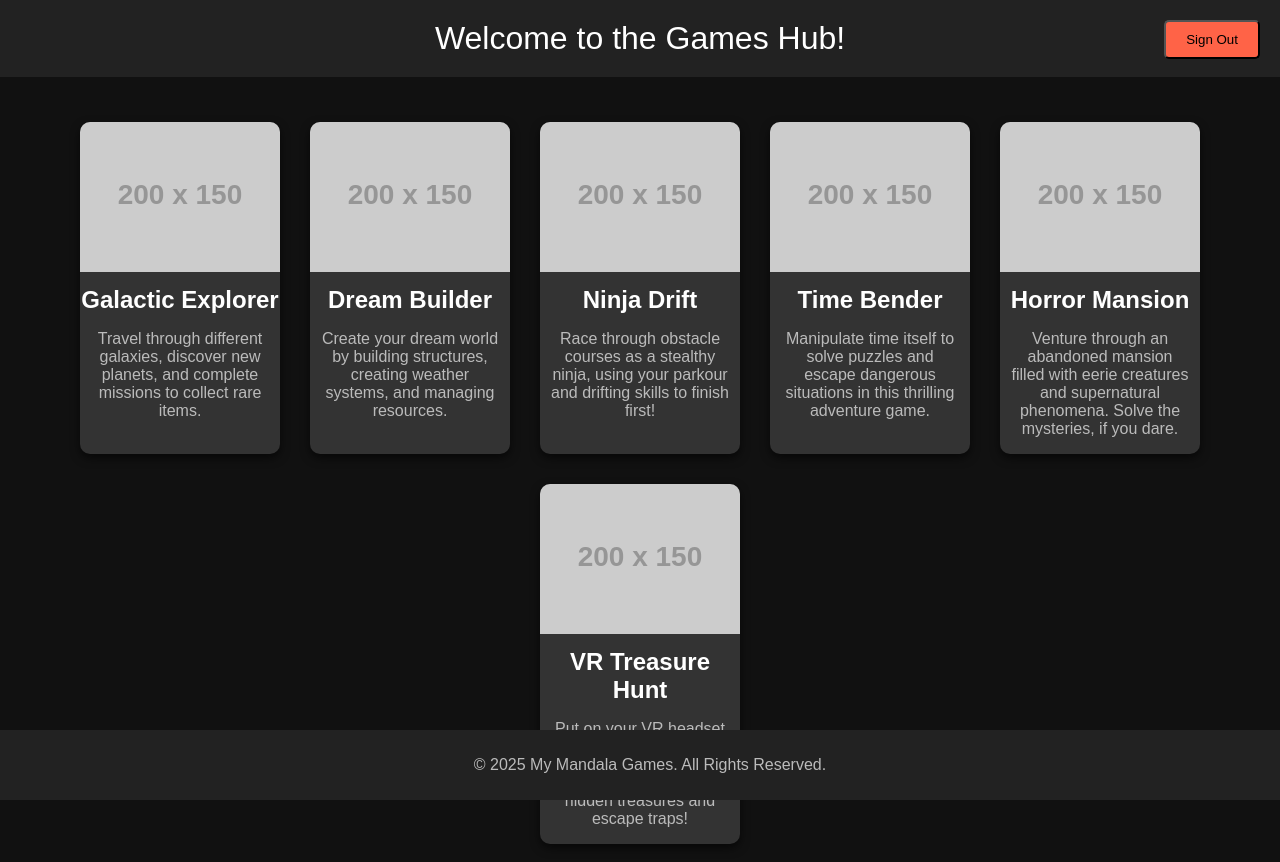
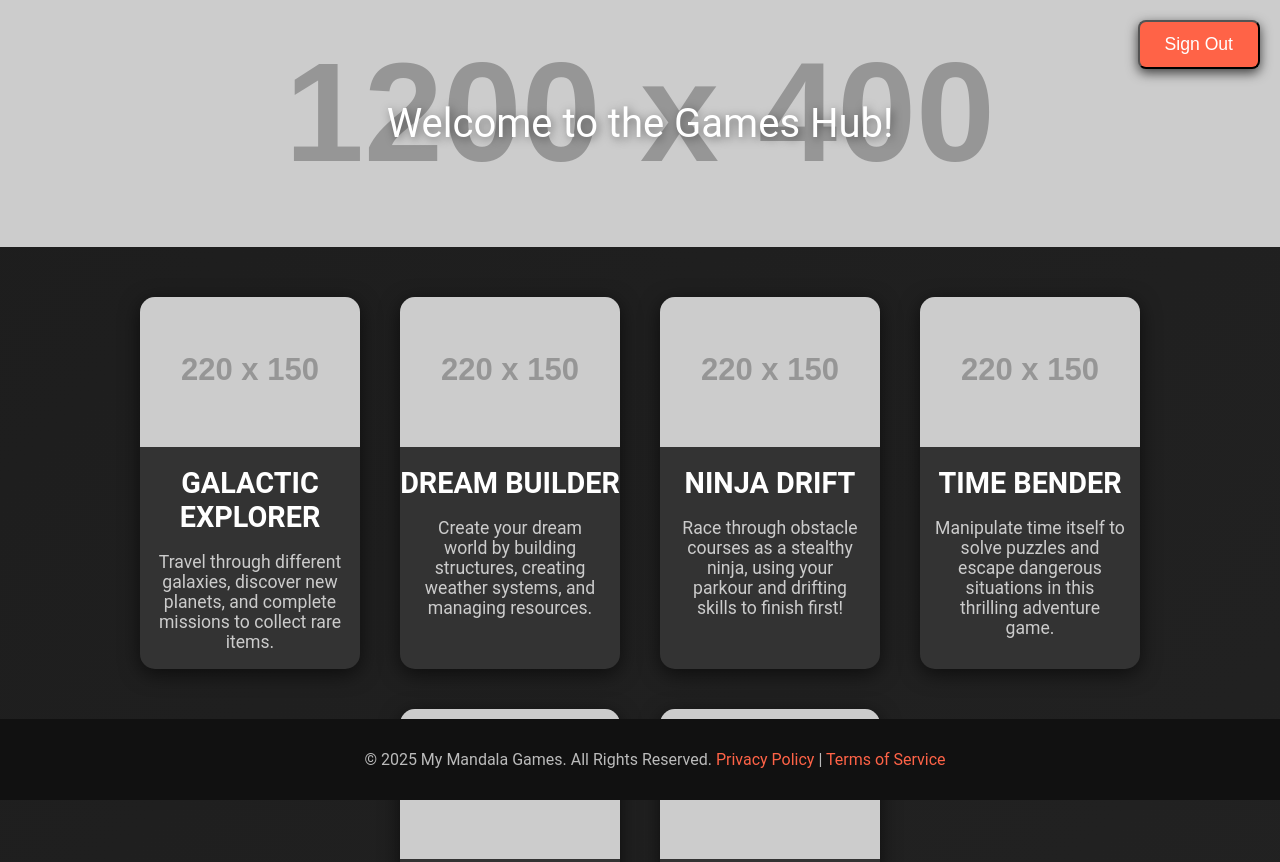
Before and after one commit to tadhgkelleher/games, a plain HTML site: page games.html in a window 1280 px wide. Shown: the top 862 px of the page. Drawn offline with Linux system fonts and the light colour scheme; placeholder pictures from the web are drawn by us.

Commit message:
Update games.html

```diff
--- a/games.html
+++ b/games.html
@@ -5,7 +5,6 @@
   <meta name="viewport" content="width=device-width, initial-scale=1.0">
   <title>Games Hub</title>
 
-  <!-- Firebase SDKs (use the same Firebase setup as before) -->
   <script type="module">
     import { getAuth, signOut } from "https://www.gstatic.com/firebasejs/9.6.10/firebase-auth.js";
     const auth = getAuth();
@@ -22,19 +21,23 @@
 
   <style>
     body {
-      font-family: Arial, sans-serif;
-      background-color: #111;
+      font-family: 'Roboto', sans-serif;
+      background: linear-gradient(135deg, #1d1d1d, #222);
       color: white;
       margin: 0;
       padding: 0;
-      overflow: hidden;
+      overflow-x: hidden;
     }
 
     header {
-      background-color: #222;
-      padding: 20px;
+      background-image: url('https://via.placeholder.com/1200x400/111/000?text=Welcome+to+Games+Hub');
+      background-size: cover;
+      background-position: center;
+      padding: 100px 20px;
       text-align: center;
-      font-size: 2rem;
+      font-size: 2.5rem;
+      color: #fff;
+      text-shadow: 2px 2px 10px rgba(0, 0, 0, 0.5);
     }
 
     .game-container {
@@ -46,34 +49,45 @@
 
     .game-card {
       background-color: #333;
-      border-radius: 10px;
-      margin: 15px;
-      width: 200px;
+      border-radius: 15px;
+      margin: 20px;
+      width: 220px;
       text-align: center;
-      box-shadow: 0 4px 10px rgba(0, 0, 0, 0.6);
+      box-shadow: 0 5px 20px rgba(0, 0, 0, 0.6);
       cursor: pointer;
-      transition: transform 0.3s ease, box-shadow 0.3s ease;
+      overflow: hidden;
+      position: relative;
+      transition: transform 0.3s ease, box-shadow 0.3s ease, opacity 0.3s ease;
     }
 
     .game-card:hover {
-      transform: scale(1.1);
-      box-shadow: 0 6px 15px rgba(0, 0, 0, 0.8);
+      transform: scale(1.05);
+      box-shadow: 0 8px 30px rgba(0, 0, 0, 0.8);
+      opacity: 1;
     }
 
     .game-card img {
       width: 100%;
-      border-radius: 10px 10px 0 0;
+      height: 150px;
+      object-fit: cover;
+      transition: transform 0.4s ease;
+    }
+
+    .game-card:hover img {
+      transform: scale(1.1);
     }
 
     .game-card h3 {
-      font-size: 1.5rem;
-      margin: 10px 0;
+      font-size: 1.8rem;
+      margin: 15px 0;
+      color: #fff;
+      text-transform: uppercase;
     }
 
     .game-card p {
-      font-size: 1rem;
-      padding: 0 10px;
-      color: #bbb;
+      font-size: 1.1rem;
+      padding: 0 15px;
+      color: #ccc;
     }
 
     .sign-out {
@@ -81,10 +95,13 @@
       top: 20px;
       right: 20px;
       background-color: #ff6347;
-      padding: 10px 20px;
-      border-radius: 5px;
+      padding: 12px 25px;
+      font-size: 1.1rem;
+      color: white;
+      border-radius: 8px;
       cursor: pointer;
       transition: background-color 0.3s;
+      box-shadow: 0 4px 12px rgba(0, 0, 0, 0.7);
     }
 
     .sign-out:hover {
@@ -96,9 +113,20 @@
       bottom: 0;
       width: 100%;
       text-align: center;
-      background-color: #222;
-      padding: 10px;
+      background-color: #111;
+      padding: 15px;
       color: #bbb;
+      font-size: 1rem;
+    }
+
+    footer a {
+      color: #ff6347;
+      text-decoration: none;
+      transition: color 0.3s;
+    }
+
+    footer a:hover {
+      color: #ff4500;
     }
   </style>
 </head>
@@ -108,44 +136,38 @@
   </header>
 
   <div class="game-container">
-    <!-- Sample Game 1: Galactic Explorer -->
     <div class="game-card" onclick="window.location.href='galactic_explorer.html'">
-      <img src="https://via.placeholder.com/200x150" alt="Galactic Explorer">
+      <img src="https://via.placeholder.com/220x150/111/fff?text=Galactic+Explorer" alt="Galactic Explorer">
       <h3>Galactic Explorer</h3>
       <p>Travel through different galaxies, discover new planets, and complete missions to collect rare items.</p>
     </div>
 
-    <!-- Sample Game 2: Dream Builder -->
     <div class="game-card" onclick="window.location.href='dream_builder.html'">
-      <img src="https://via.placeholder.com/200x150" alt="Dream Builder">
+      <img src="https://via.placeholder.com/220x150/111/fff?text=Dream+Builder" alt="Dream Builder">
       <h3>Dream Builder</h3>
       <p>Create your dream world by building structures, creating weather systems, and managing resources.</p>
     </div>
 
-    <!-- Sample Game 3: Ninja Drift -->
     <div class="game-card" onclick="window.location.href='ninja_drift.html'">
-      <img src="https://via.placeholder.com/200x150" alt="Ninja Drift">
+      <img src="https://via.placeholder.com/220x150/111/fff?text=Ninja+Drift" alt="Ninja Drift">
       <h3>Ninja Drift</h3>
       <p>Race through obstacle courses as a stealthy ninja, using your parkour and drifting skills to finish first!</p>
     </div>
 
-    <!-- Sample Game 4: Time Bender -->
     <div class="game-card" onclick="window.location.href='time_bender.html'">
-      <img src="https://via.placeholder.com/200x150" alt="Time Bender">
+      <img src="https://via.placeholder.com/220x150/111/fff?text=Time+Bender" alt="Time Bender">
       <h3>Time Bender</h3>
       <p>Manipulate time itself to solve puzzles and escape dangerous situations in this thrilling adventure game.</p>
     </div>
 
-    <!-- Sample Game 5: Horror Mansion -->
     <div class="game-card" onclick="window.location.href='horror_mansion.html'">
-      <img src="https://via.placeholder.com/200x150" alt="Horror Mansion">
+      <img src="https://via.placeholder.com/220x150/111/fff?text=Horror+Mansion" alt="Horror Mansion">
       <h3>Horror Mansion</h3>
       <p>Venture through an abandoned mansion filled with eerie creatures and supernatural phenomena. Solve the mysteries, if you dare.</p>
     </div>
 
-    <!-- Sample Game 6: VR Treasure Hunt -->
     <div class="game-card" onclick="window.location.href='vr_treasure_hunt.html'">
-      <img src="https://via.placeholder.com/200x150" alt="VR Treasure Hunt">
+      <img src="https://via.placeholder.com/220x150/111/fff?text=VR+Treasure+Hunt" alt="VR Treasure Hunt">
       <h3>VR Treasure Hunt</h3>
       <p>Put on your VR headset and go on an exciting treasure hunt across virtual worlds. Find hidden treasures and escape traps!</p>
     </div>
@@ -154,7 +176,7 @@
   <button class="sign-out" onclick="signOutUser()">Sign Out</button>
 
   <footer>
-    <p>&copy; 2025 My Mandala Games. All Rights Reserved.</p>
+    <p>&copy; 2025 My Mandala Games. All Rights Reserved. <a href="#">Privacy Policy</a> | <a href="#">Terms of Service</a></p>
   </footer>
 
 </body>
```
